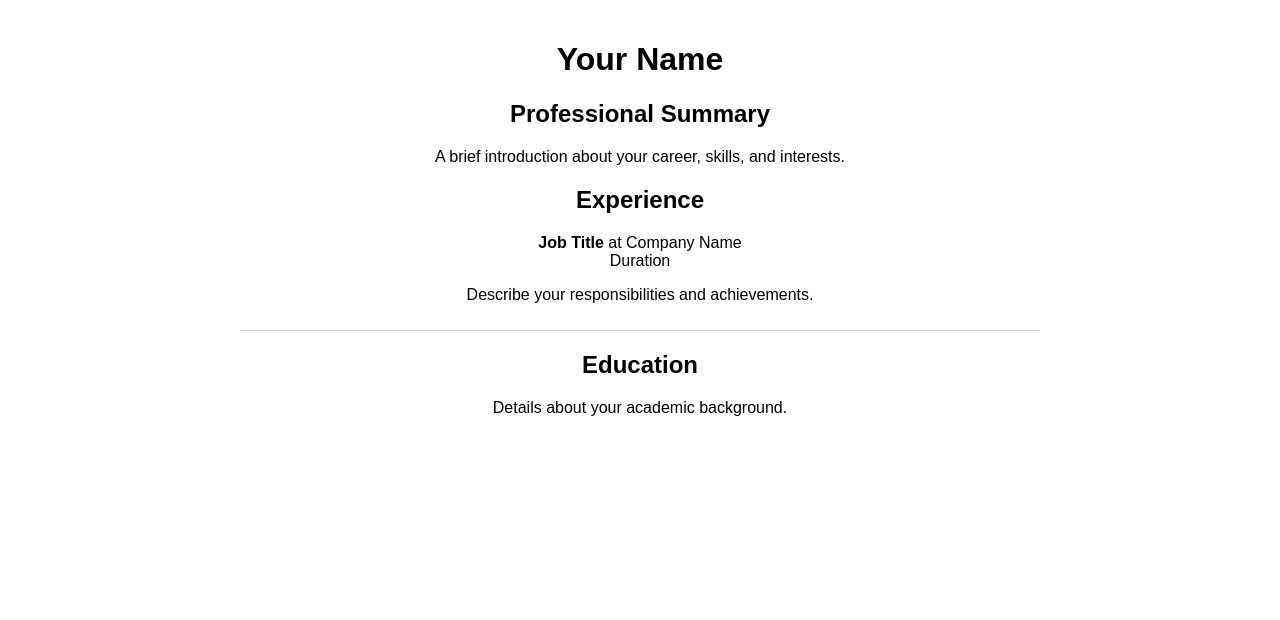
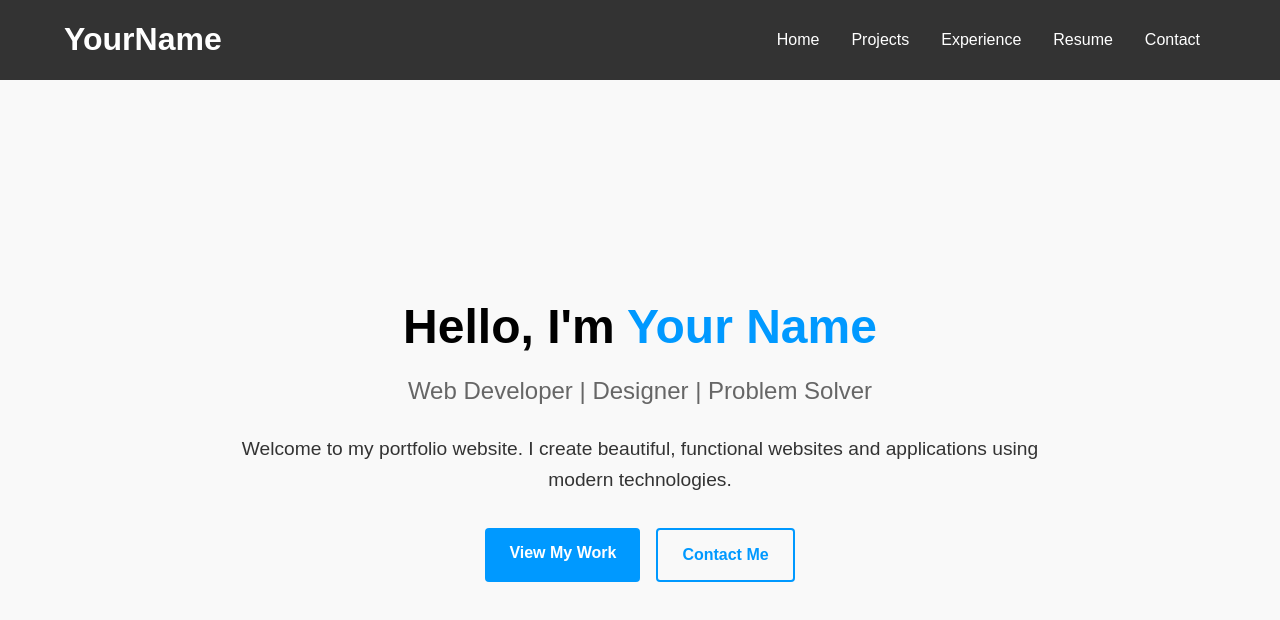
Before and after one commit to HenrikHao/my-personal-web, a React (Create React App) app: page / in a window 1280 px wide. Shown: the top 620 px of the page. Built offline with nearby package versions, Linux system fonts and the light colour scheme.

Commit message:
add nav bar

```diff
--- a/src/App.css
+++ b/src/App.css
@@ -32,7 +32,38 @@
   from {
     transform: rotate(0deg);
   }
+
   to {
     transform: rotate(360deg);
   }
 }
+
+* {
+  box-sizing: border-box;
+  margin: 0;
+  padding: 0;
+  font-family: 'Arial', sans-serif;
+}
+
+body {
+  line-height: 1.6;
+}
+
+.container {
+  max-width: 1200px;
+  margin: 0 auto;
+  padding: 0 24px;
+}
+
+section {
+  padding: 80px 0;
+}
+
+h1,
+h2,
+h3,
+h4,
+h5,
+h6 {
+  line-height: 1.2;
+}
--- a/src/App.js
+++ b/src/App.js
@@ -1,13 +1,23 @@
+import React from 'react';
+import { BrowserRouter as Router, Routes, Route } from 'react-router-dom';
+import Navbar from './components/Navbar';
+import Home from './pages/Home';
 import './App.css';
-import Resume from './Resume';
-import React from 'react';
+
 function App() {
   return (
-    <div className="App">
-      <Resume />
-    </div>
+    <Router>
+      <Navbar />
+      <Routes>
+        <Route path="/" element={<Home />} />
+        {/* Add more routes as you create the pages */}
+        {/* <Route path="/projects" element={<Projects />} /> */}
+        {/* <Route path="/experience" element={<Experience />} /> */}
+        {/* <Route path="/resume" element={<Resume />} /> */}
+        {/* <Route path="/contact" element={<Contact />} /> */}
+      </Routes>
+    </Router>
   );
 }
 
-
 export default App;
--- a/src/Resume.css
+++ /dev/null
@@ -1,23 +0,0 @@
-/* Resume.css */
-.resume-container {
-    max-width: 800px;
-    margin: 0 auto;
-    padding: 20px;
-    font-family: Arial, sans-serif;
-}
-
-.resume-container h1,
-.resume-container h2 {
-    text-align: center;
-}
-
-.experience ul {
-    list-style-type: none;
-    padding: 0;
-}
-
-.experience li {
-    margin-bottom: 20px;
-    border-bottom: 1px solid #ddd;
-    padding-bottom: 10px;
-}
--- a/src/Resume.js
+++ /dev/null
@@ -1,32 +0,0 @@
-import React from 'react';
-import './Resume.css';
-
-function Resume() {
-    return (
-        <div className="resume-container">
-            <h1>Your Name</h1>
-            <section className="summary">
-                <h2>Professional Summary</h2>
-                <p>A brief introduction about your career, skills, and interests.</p>
-            </section>
-            <section className="experience">
-                <h2>Experience</h2>
-                <ul>
-                    <li>
-                        <strong>Job Title</strong> at Company Name <br />
-                        <span>Duration</span>
-                        <p>Describe your responsibilities and achievements.</p>
-                    </li>
-                    {/* Add more experiences as needed */}
-                </ul>
-            </section>
-            <section className="education">
-                <h2>Education</h2>
-                <p>Details about your academic background.</p>
-            </section>
-            {/* You can add more sections for skills, certifications, etc. */}
-        </div>
-    );
-}
-
-export default Resume;
--- /dev/null
+++ b/src/components/Navbar.css
@@ -0,0 +1,79 @@
+.navbar {
+    background-color: #333;
+    height: 80px;
+    display: flex;
+    justify-content: center;
+    align-items: center;
+    position: sticky;
+    top: 0;
+    z-index: 999;
+}
+
+.navbar-container {
+    display: flex;
+    justify-content: space-between;
+    align-items: center;
+    width: 100%;
+    max-width: 1200px;
+    padding: 0 24px;
+}
+
+.navbar-logo {
+    color: #fff;
+    text-decoration: none;
+    font-size: 2rem;
+    font-weight: bold;
+}
+
+.nav-menu {
+    display: flex;
+    list-style: none;
+    text-align: center;
+    margin: 0;
+    padding: 0;
+}
+
+.nav-item {
+    height: 80px;
+    display: flex;
+    align-items: center;
+}
+
+.nav-links {
+    color: #fff;
+    display: flex;
+    align-items: center;
+    text-decoration: none;
+    padding: 0 1rem;
+    height: 100%;
+}
+
+.nav-links:hover {
+    color: #09f;
+    transition: all 0.2s ease;
+}
+
+@media screen and (max-width: 960px) {
+    .nav-menu {
+        display: flex;
+        flex-direction: column;
+        width: 100%;
+        position: absolute;
+        top: 80px;
+        left: -100%;
+        opacity: 1;
+        transition: all 0.5s ease;
+    }
+
+    .nav-menu.active {
+        background: #333;
+        left: 0;
+        opacity: 1;
+        transition: all 0.5s ease;
+        z-index: 1;
+    }
+
+    .nav-item {
+        height: 60px;
+    }
+}
--- /dev/null
+++ b/src/components/Navbar.js
@@ -0,0 +1,34 @@
+import React from 'react';
+import { Link } from 'react-router-dom';
+import './Navbar.css';
+
+function Navbar() {
+    return (
+        <nav className="navbar">
+            <div className="navbar-container">
+                <Link to="/" className="navbar-logo">
+                    YourName
+                </Link>
+                <ul className="nav-menu">
+                    <li className="nav-item">
+                        <Link to="/" className="nav-links">Home</Link>
+                    </li>
+                    <li className="nav-item">
+                        <Link to="/projects" className="nav-links">Projects</Link>
+                    </li>
+                    <li className="nav-item">
+                        <Link to="/experience" className="nav-links">Experience</Link>
+                    </li>
+                    <li className="nav-item">
+                        <Link to="/resume" className="nav-links">Resume</Link>
+                    </li>
+                    <li className="nav-item">
+                        <Link to="/contact" className="nav-links">Contact</Link>
+                    </li>
+                </ul>
+            </div>
+        </nav>
+    );
+}
+
+export default Navbar;
--- /dev/null
+++ b/src/pages/Home.css
@@ -0,0 +1,83 @@
+.home-container {
+    height: calc(100vh - 80px);
+    display: flex;
+    justify-content: center;
+    align-items: center;
+    padding: 0 24px;
+    background-color: #f9f9f9;
+}
+
+.home-content {
+    max-width: 800px;
+    text-align: center;
+}
+
+.home-content h1 {
+    font-size: 3rem;
+    margin-bottom: 16px;
+}
+
+.highlight {
+    color: #09f;
+}
+
+.home-subtitle {
+    font-size: 1.5rem;
+    margin-bottom: 24px;
+    color: #666;
+}
+
+.home-description {
+    font-size: 1.2rem;
+    margin-bottom: 32px;
+    color: #333;
+}
+
+.home-buttons {
+    display: flex;
+    justify-content: center;
+    gap: 16px;
+}
+
+.btn {
+    padding: 12px 24px;
+    border-radius: 4px;
+    font-size: 1rem;
+    font-weight: bold;
+    text-decoration: none;
+    cursor: pointer;
+    transition: all 0.3s ease;
+}
+
+.btn-primary {
+    background-color: #09f;
+    color: white;
+}
+
+.btn-primary:hover {
+    background-color: #007acc;
+}
+
+.btn-secondary {
+    background-color: transparent;
+    color: #09f;
+    border: 2px solid #09f;
+}
+
+.btn-secondary:hover {
+    background-color: rgba(0, 153, 255, 0.1);
+}
+
+@media screen and (max-width: 768px) {
+    .home-content h1 {
+        font-size: 2.5rem;
+    }
+
+    .home-subtitle {
+        font-size: 1.2rem;
+    }
+
+    .home-description {
+        font-size: 1rem;
+    }
+}
--- /dev/null
+++ b/src/pages/Home.js
@@ -0,0 +1,23 @@
+import React from 'react';
+import './Home.css';
+
+function Home() {
+    return (
+        <div className="home-container">
+            <div className="home-content">
+                <h1>Hello, I'm <span className="highlight">Your Name</span></h1>
+                <p className="home-subtitle">Web Developer | Designer | Problem Solver</p>
+                <p className="home-description">
+                    Welcome to my portfolio website. I create beautiful, functional websites
+                    and applications using modern technologies.
+                </p>
+                <div className="home-buttons">
+                    <a href="#projects" className="btn btn-primary">View My Work</a>
+                    <a href="#contact" className="btn btn-secondary">Contact Me</a>
+                </div>
+            </div>
+        </div>
+    );
+}
+
+export default Home;
```
Also changed, not shown: package.json (+6 -5 lines), 1 other file (tests, documents, lock files or other folders).
